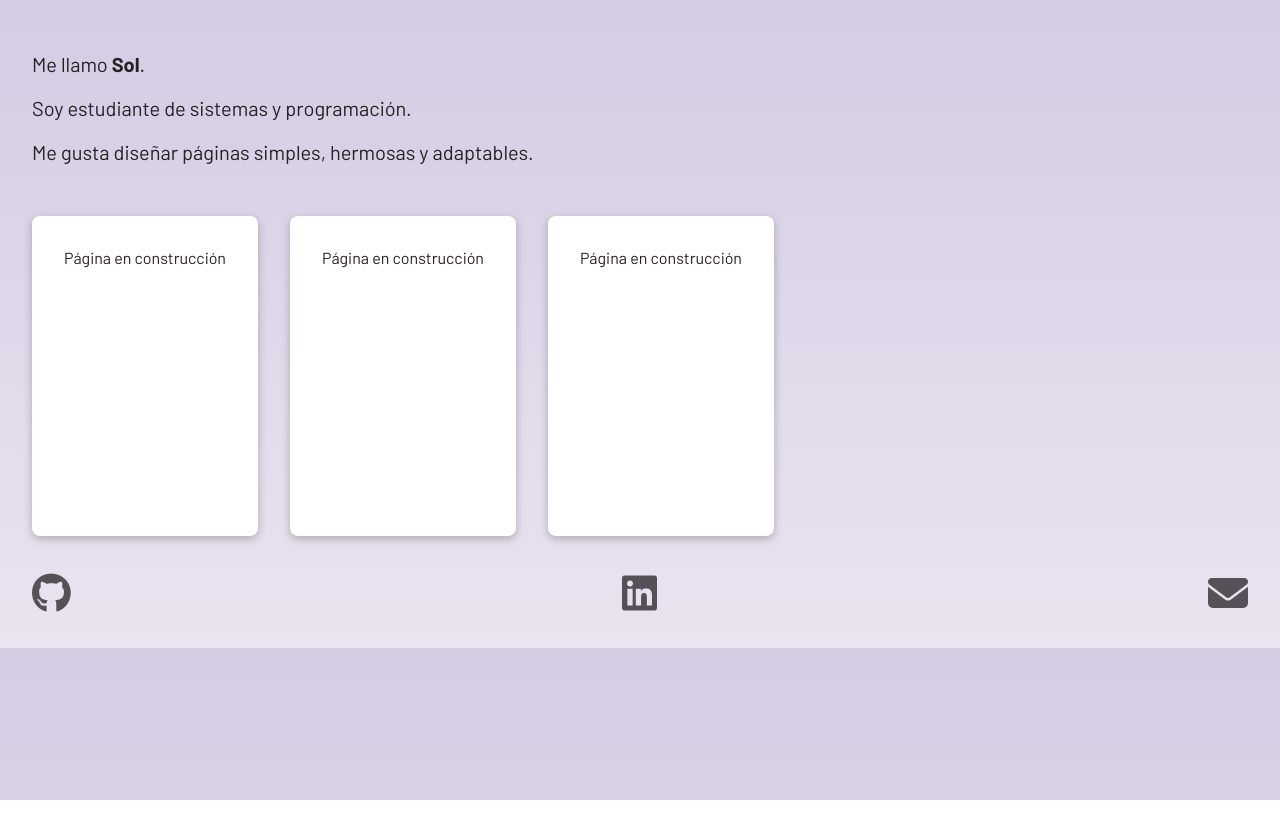
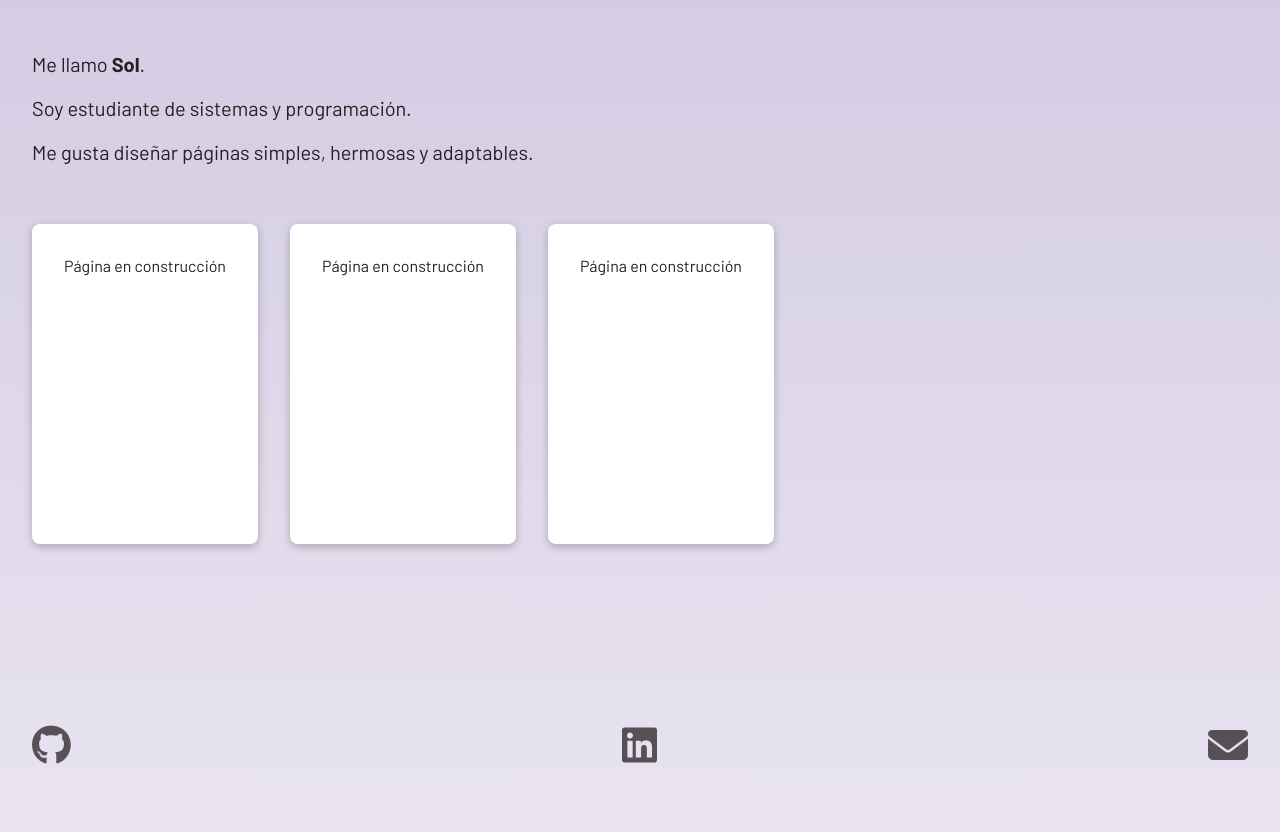
Before and after one commit to SolMorelli/SolMorelli.github.io, a plain HTML site: page index.html in a window 1280 px wide. Before the commit the page ends 800 px from the top, so only its background shows below. Drawn offline with Linux system fonts and the light colour scheme; a web font is replaced by a local one.

Commit message:
Add files via upload

```diff
--- a/style.css
+++ b/style.css
@@ -17,6 +17,7 @@ html {
     font-size: 16px;
 }
 body {
+    height: 100vh;
     margin: 0;
     background: rgb(var(--bg-color));
     background: linear-gradient(var(--bg-gradient));
@@ -54,11 +55,11 @@ main .projects-main {
     display: flex;
     align-items: center;
     overflow: scroll;
-    height: 24rem;
+    height: 50vh;
     padding: 0 2rem;
 }
 main .projects-main .card-main {
-    height: 20rem;
+    height: 40vh;
     min-width: 10rem;
     margin-right: 2rem;
     border-radius: .5rem;
@@ -71,7 +72,11 @@ main .projects-main .card-main {
 }
 
 main .links-main {
-    margin: 0 2rem;
+    position: absolute;
+    bottom: 2rem;
+    width: 100%;
+    padding: 0 2rem;
+    box-sizing: border-box;
     display: flex;
     justify-content: space-between;
     font-size: 2.5rem;
```
